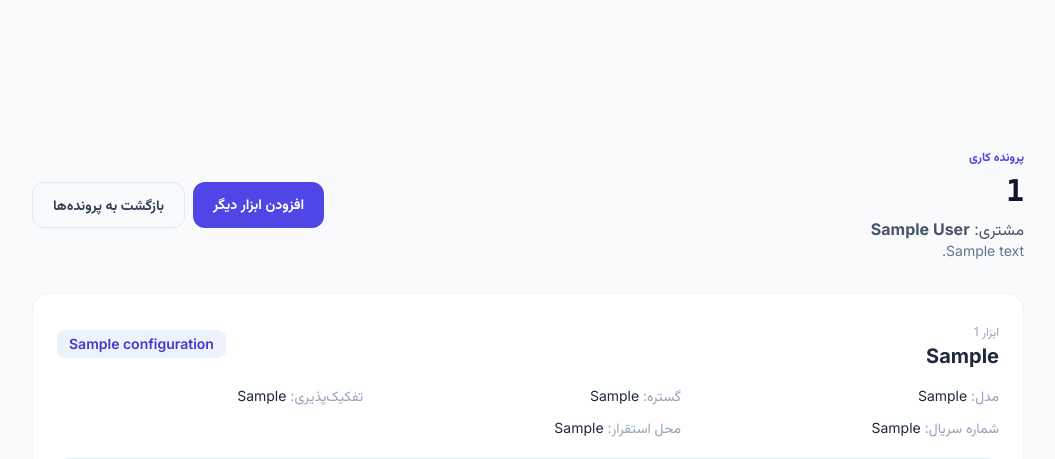
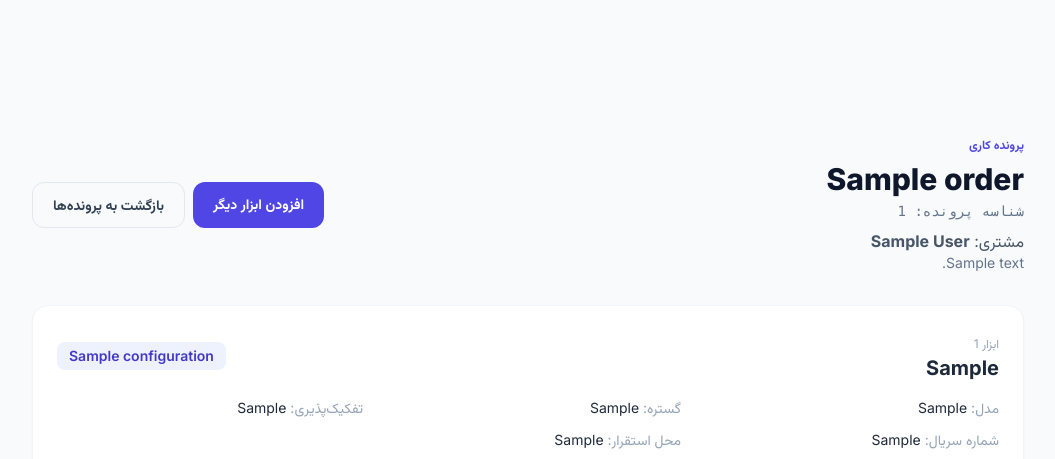
Before and after one commit to mohammadshko/parameters_getter, a FastAPI app: page /work-orders/1 in a window 1280 px wide. Shown: the part 65-524 px from the top of the page, without its empty margins (112-1167 px from the left). Run offline with FastAPI, Linux system fonts and the light colour scheme; the visitor is signed in with stand-in values (Sample User, id 1); tables that the repository leaves empty hold one stand-in row (values such as "Sample post"); parts of the project's set-up code (start-up, migrations or seed data) failed here and were passed over; some libraries are stand-ins or nearby versions.

Commit message:
Add work order name

```diff
--- a/templates/work_order_detail.html
+++ b/templates/work_order_detail.html
@@ -4,7 +4,8 @@
   <div class="flex flex-col sm:flex-row sm:items-center sm:justify-between gap-4 mb-8">
     <div>
       <p class="text-xs font-semibold text-indigo-600 mb-2">پرونده کاری</p>
-      <h1 class="text-3xl font-extrabold text-slate-900 font-mono">{{ work_order.work_id }}</h1>
+      <h1 class="text-3xl font-extrabold text-slate-900">{{ work_order.work_name or 'بدون نام' }}</h1>
+      <p class="mt-1 text-sm text-slate-500 font-mono">شناسه پرونده: {{ work_order.work_id }}</p>
       <p class="mt-2 text-slate-600">مشتری: <strong>{{ work_order.customer_name }}</strong></p>
       <p class="text-sm text-slate-500">{{ work_order.customer_address }}</p>
     </div>
```
